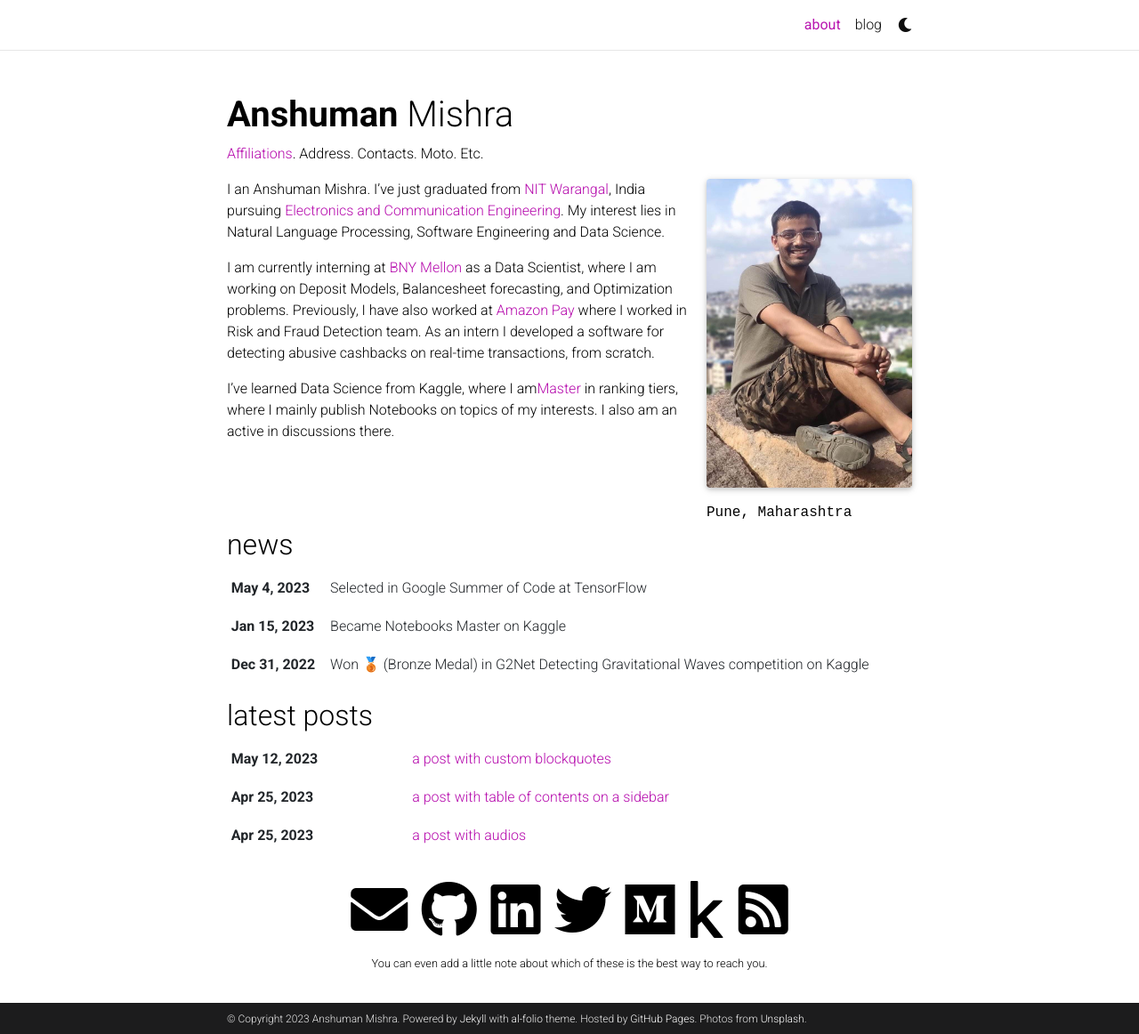
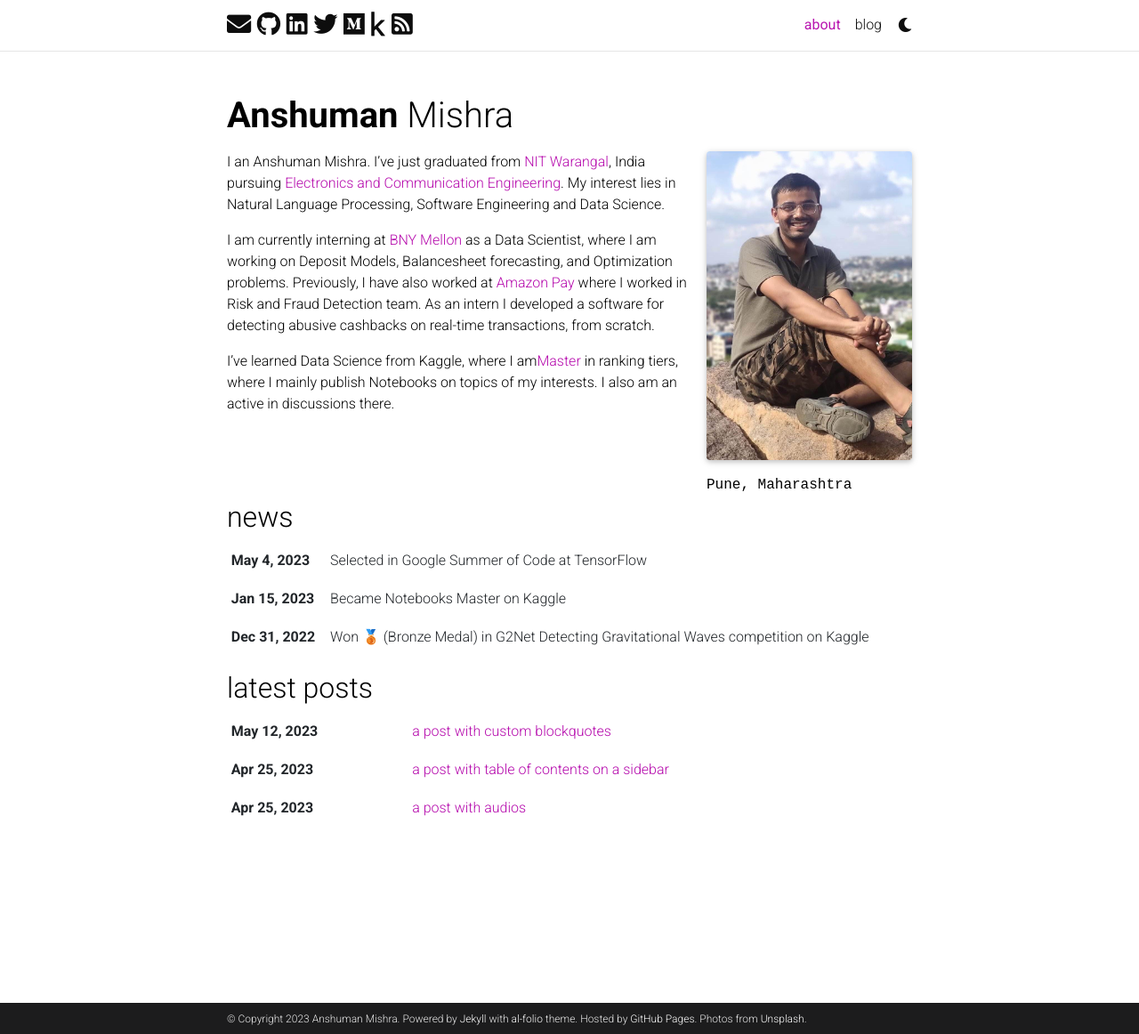
Before and after one commit to shivance/shivance.github.io, a Jekyll site: the page built from _pages/about.md, in a window 1280 px wide and 1162 px high. Shown: the whole window at 89% size. Built offline with Jekyll 4.4.1, drawn with Linux system fonts in a browser that asks for light colours; full-size pictures stand in for the smaller copies a plugin makes; comment, search, counter and statistics services are not loaded; a style sheet for code colours, icons or effects is not loaded.

Commit message:
add social nav

```diff
--- a/_config.yml
+++ b/_config.yml
@@ -367,7 +367,7 @@
 enable_tooltips:            false  # enables automatic tooltip links generated
                                    # for each section titles on pages and posts
 enable_darkmode:            true   # enables switching between light/dark modes
-enable_navbar_social:       false  # enables displaying social links in the
+enable_navbar_social:       true  # enables displaying social links in the
                                    # navbar on the about page
 enable_project_categories:  true   # enables categorization of projects into
                                    # multiple categories
--- a/_layouts/about.html
+++ b/_layouts/about.html
@@ -59,7 +59,7 @@
           {%- endif %}
 
           <!-- Social -->
-          {%- if page.social %}
+          <!-- {%- if page.social %}
             <div class="social">
               <div class="contact-icons">
                 {% include social.html %}
@@ -70,7 +70,7 @@
               </div>
 
             </div>
-          {%- endif %}
+          {%- endif %} -->
         </article>
 
 </div>
```
Also changed, not shown: _pages/about.md (+1 -1 lines).
